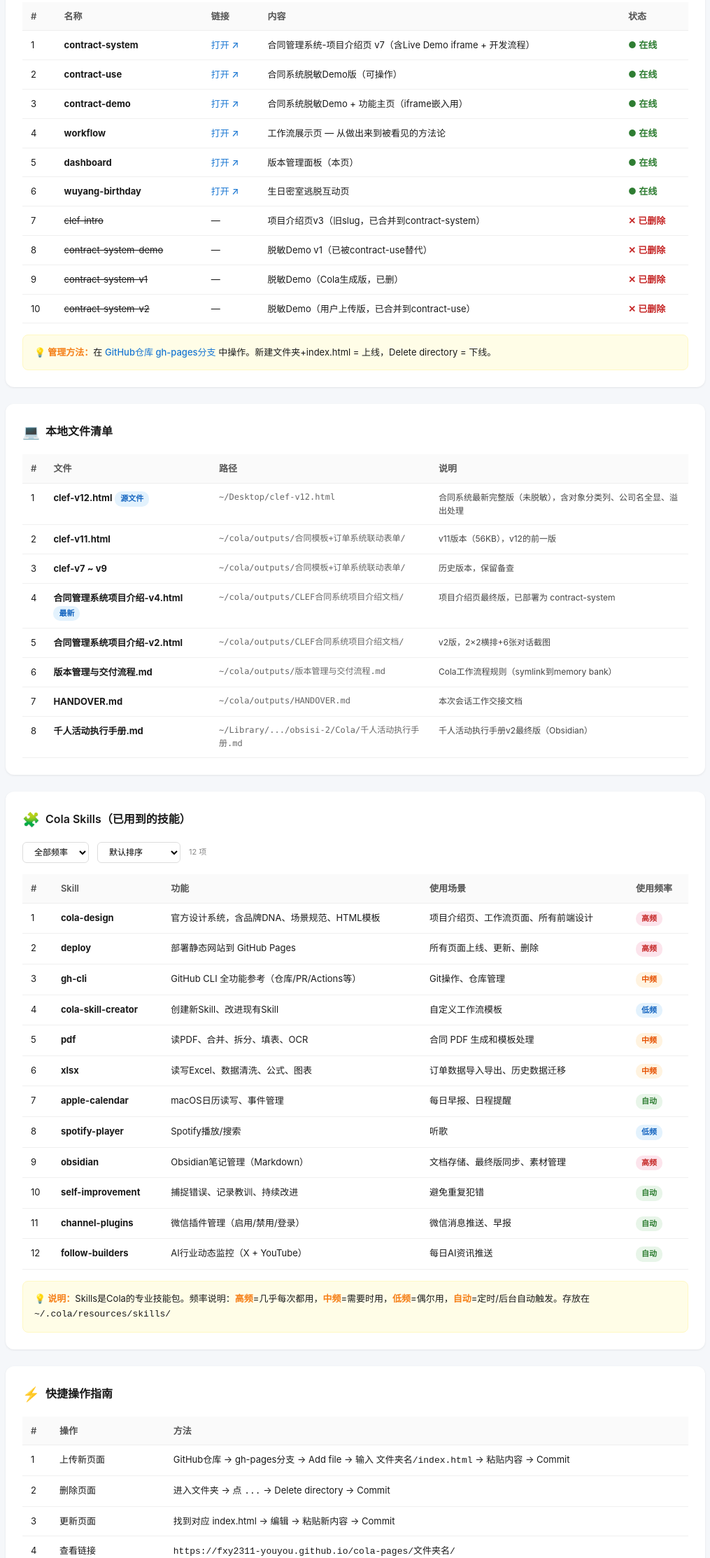
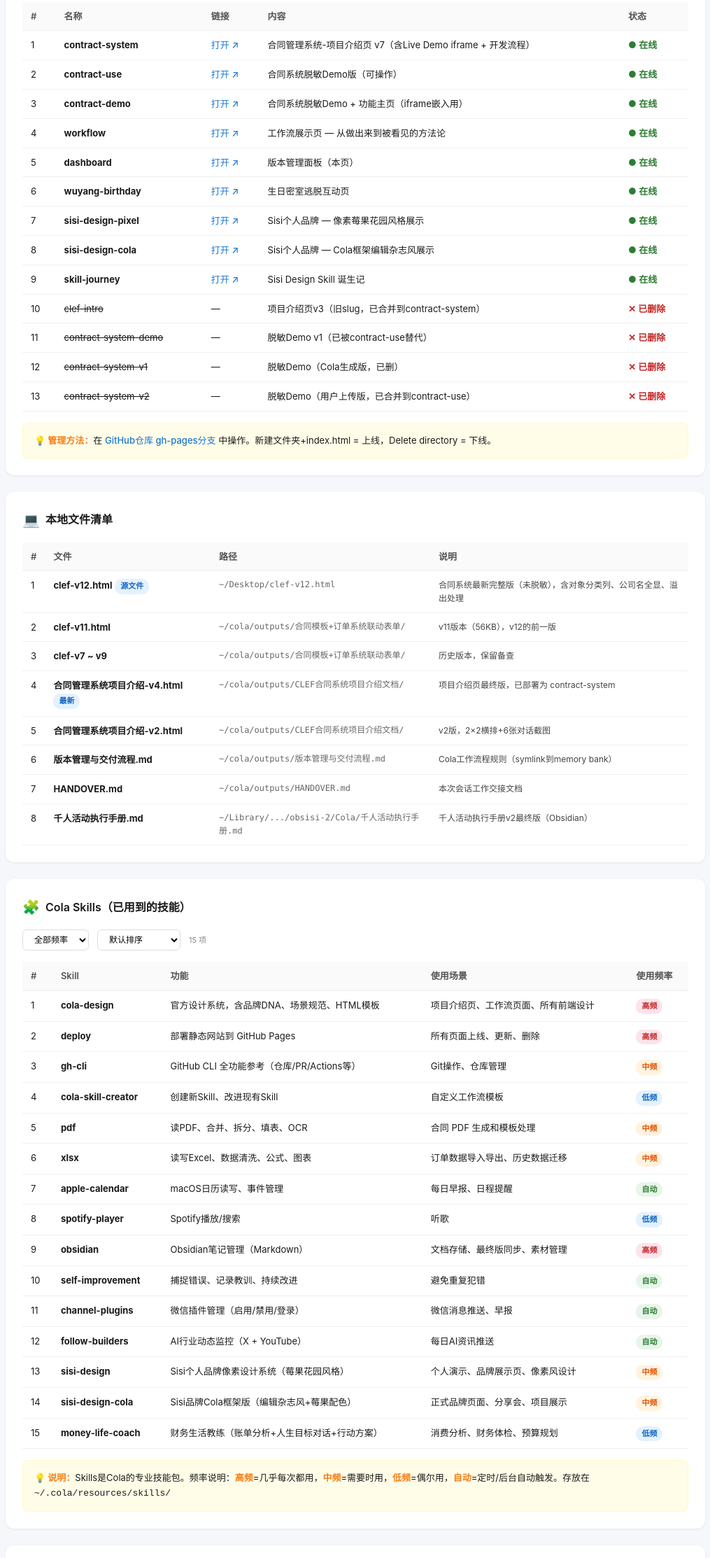
Before and after one commit to fxy2311-youyou/cola-pages, a plain HTML site: page dashboard/index.html in a window 1280 px wide. Shown: the part 574-2800 px from the top of the page at 70% size, without its empty margins (132-1147 px from the left). Drawn offline with Linux system fonts and the light colour scheme.

Commit message:
update dashboard: add brand pages + new skills

```diff
--- a/dashboard/index.html
+++ b/dashboard/index.html
@@ -128,27 +128,48 @@ tbody tr:hover { background: #fafbfc; }
       </tr>
       <tr>
         <td>7</td>
+        <td><strong>sisi-design-pixel</strong></td>
+        <td><a class="link" href="https://fxy2311-youyou.github.io/cola-pages/sisi-design-pixel/" target="_blank">打开 ↗</a></td>
+        <td>Sisi个人品牌 — 像素莓果花园风格展示</td>
+        <td><span class="status-live">● 在线</span></td>
+      </tr>
+      <tr>
+        <td>8</td>
+        <td><strong>sisi-design-cola</strong></td>
+        <td><a class="link" href="https://fxy2311-youyou.github.io/cola-pages/sisi-design-cola/" target="_blank">打开 ↗</a></td>
+        <td>Sisi个人品牌 — Cola框架编辑杂志风展示</td>
+        <td><span class="status-live">● 在线</span></td>
+      </tr>
+      <tr>
+        <td>9</td>
+        <td><strong>skill-journey</strong></td>
+        <td><a class="link" href="https://fxy2311-youyou.github.io/cola-pages/skill-journey/" target="_blank">打开 ↗</a></td>
+        <td>Sisi Design Skill 诞生记</td>
+        <td><span class="status-live">● 在线</span></td>
+      </tr>
+      <tr>
+        <td>10</td>
         <td><s>clef-intro</s></td>
         <td>—</td>
         <td>项目介绍页v3（旧slug，已合并到contract-system）</td>
         <td><span class="status-removed">✕ 已删除</span></td>
       </tr>
       <tr>
-        <td>8</td>
+        <td>11</td>
         <td><s>contract-system-demo</s></td>
         <td>—</td>
         <td>脱敏Demo v1（已被contract-use替代）</td>
         <td><span class="status-removed">✕ 已删除</span></td>
       </tr>
       <tr>
-        <td>9</td>
+        <td>12</td>
         <td><s>contract-system-v1</s></td>
         <td>—</td>
         <td>脱敏Demo（Cola生成版，已删）</td>
         <td><span class="status-removed">✕ 已删除</span></td>
       </tr>
       <tr>
-        <td>10</td>
+        <td>13</td>
         <td><s>contract-system-v2</s></td>
         <td>—</td>
         <td>脱敏Demo（用户上传版，已合并到contract-use）</td>
@@ -240,7 +261,7 @@ tbody tr:hover { background: #fafbfc; }
       <option value="name-asc">名称 A→Z</option>
       <option value="name-desc">名称 Z→A</option>
     </select>
-    <span style="font-size:11px;color:#888;" id="skill-count">12 项</span>
+    <span style="font-size:11px;color:#888;" id="skill-count">15 项</span>
   </div>
   <table id="skills-table">
     <thead>
@@ -330,6 +351,27 @@ tbody tr:hover { background: #fafbfc; }
         <td>AI行业动态监控（X + YouTube）</td>
         <td>每日AI资讯推送</td>
         <td><span class="badge" style="background:#e8f5e9;color:#2e7d32;">自动</span></td>
+      </tr>
+      <tr data-freq="中频" data-freq-val="3" data-name="sisi-design">
+        <td>13</td>
+        <td><strong>sisi-design</strong></td>
+        <td>Sisi个人品牌像素设计系统（莓果花园风格）</td>
+        <td>个人演示、品牌展示页、像素风设计</td>
+        <td><span class="badge" style="background:#fff3e0;color:#e65100;">中频</span></td>
+      </tr>
+      <tr data-freq="中频" data-freq-val="3" data-name="sisi-design-cola">
+        <td>14</td>
+        <td><strong>sisi-design-cola</strong></td>
+        <td>Sisi品牌Cola框架版（编辑杂志风+莓果配色）</td>
+        <td>正式品牌页面、分享会、项目展示</td>
+        <td><span class="badge" style="background:#fff3e0;color:#e65100;">中频</span></td>
+      </tr>
+      <tr data-freq="低频" data-freq-val="1" data-name="money-life-coach">
+        <td>15</td>
+        <td><strong>money-life-coach</strong></td>
+        <td>财务生活教练（账单分析+人生目标对话+行动方案）</td>
+        <td>消费分析、财务体检、预算规划</td>
+        <td><span class="badge" style="background:#e3f2fd;color:#1565c0;">低频</span></td>
       </tr>
     </tbody>
   </table>
@@ -426,6 +468,8 @@ function sortSkills() {
       <span class="icon" style="font-size:20px;">📝</span> 版本变更日志 <span style="font-size:11px;color:#888;font-weight:400;margin-left:8px;">点击展开/收起</span>
     </summary>
     <ul class="changelog" style="margin-top:16px;">
+      <li><span class="date">06-15</span><span class="action">部署</span> sisi-design-pixel / sisi-design-cola / skill-journey 三个品牌展示页上线</li>
+      <li><span class="date">06-15</span><span class="action">新增</span> Skills表新增 sisi-design / sisi-design-cola / money-life-coach</li>
       <li><span class="date">06-09</span><span class="action">升级</span> contract-system 升级为v4：顶部加入Macbook风格iframe嵌入脱敏Demo</li>
       <li><span class="date">06-09</span><span class="action">部署</span> dashboard 版本管理面板上线</li>
       <li><span class="date">06-09</span><span class="action">部署</span> contract-use 上线（用户自行修改的脱敏版，80KB）</li>
```
